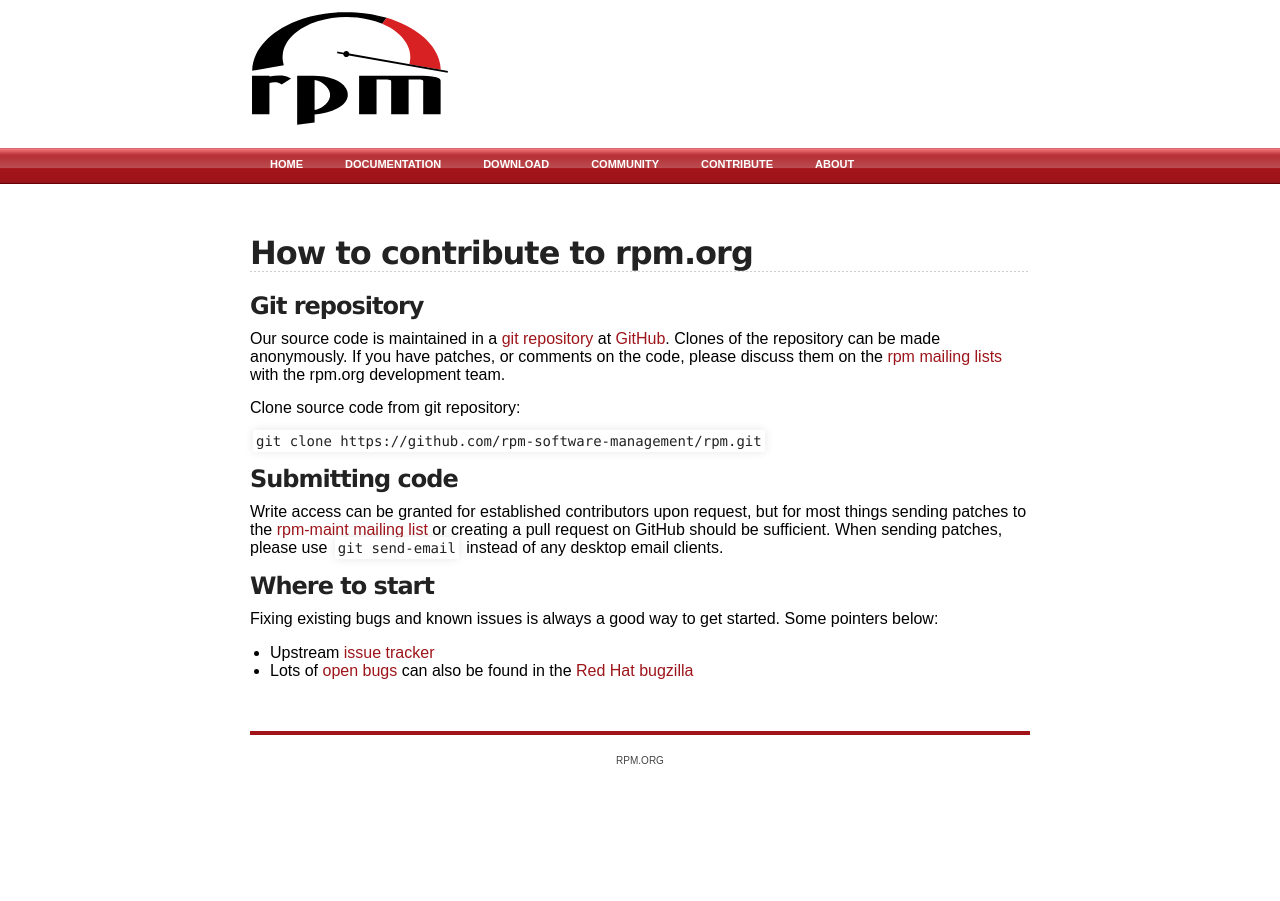
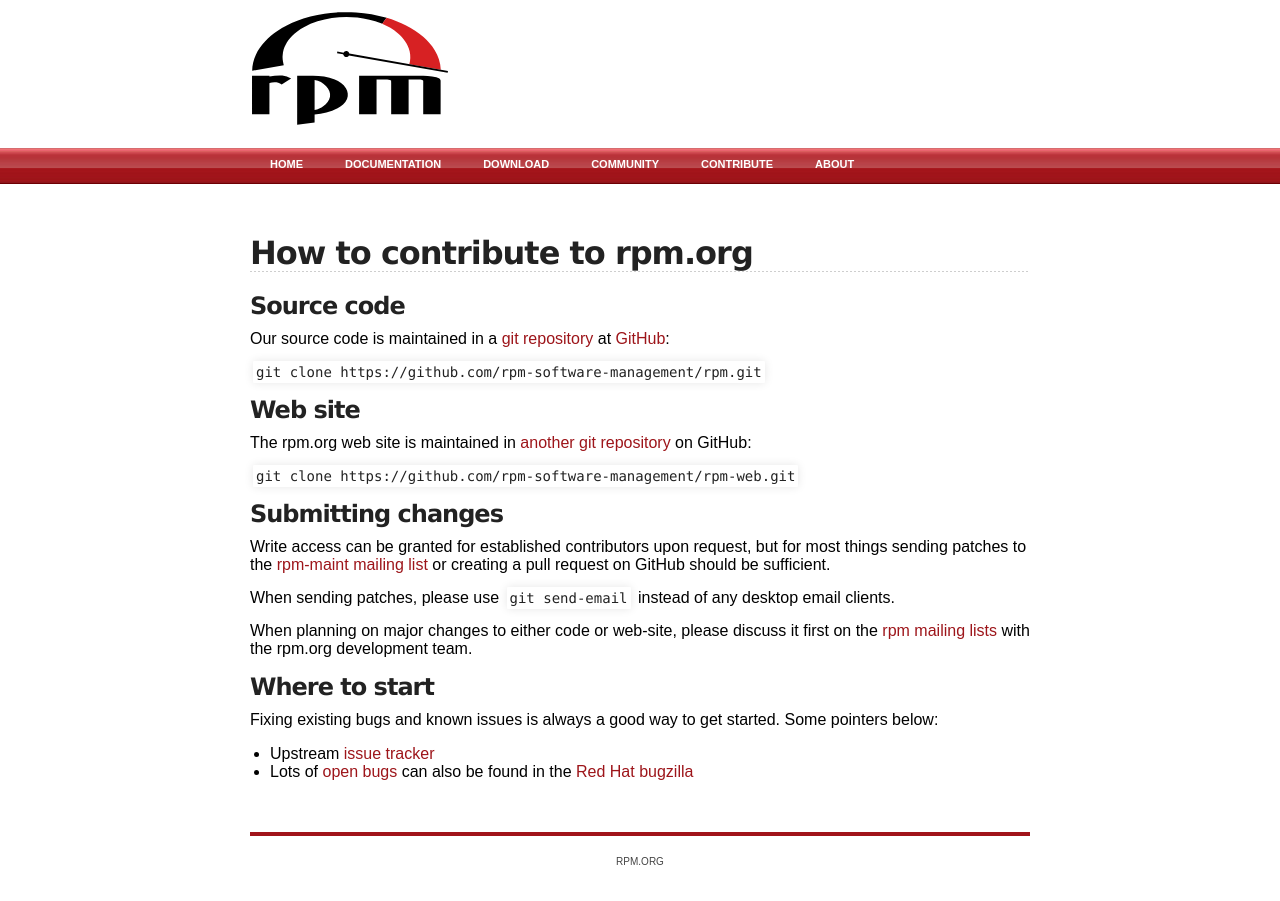
Before and after one commit to rpm-software-management/rpm-web, a Jekyll site: the page built from contribute.md, in a window 1280 px wide. Built offline with Jekyll 4.4.1, drawn with Linux system fonts in a browser that asks for light colours.

Commit message:
Rearrange contributing docs a bit, include web site

```diff
--- a/contribute.md
+++ b/contribute.md
@@ -4,26 +4,33 @@ title: rpm.org - Contribute
 ---
 ## How to contribute to rpm.org
 
-### Git repository
+### Source code
 
 Our source code is maintained in a
 [git repository](https://github.com/rpm-software-management/rpm) at
-[GitHub](https://github.com/). Clones of the repository can be made
-anonymously. If you have patches, or comments on the code, please discuss
-them on the [rpm mailing lists](community) with the rpm.org development team.
-
-Clone source code from git repository:
+[GitHub](https://github.com/):
 
 `git clone https://github.com/rpm-software-management/rpm.git`
 
-### Submitting code
+### Web site
+
+The rpm.org web site is maintained in [another git repository](https://github.com/rpm-software-management/rpm-web) on GitHub:
+
+`git clone https://github.com/rpm-software-management/rpm-web.git`
+
+### Submitting changes
 
 Write access can be granted for established contributors upon request, but
 for most things sending patches to the
 [rpm-maint mailing list](http://lists.rpm.org/mailman/listinfo/rpm-maint)
 or creating a pull request on GitHub should be sufficient.
+
 When sending patches, please use `git send-email` instead of any desktop
 email clients.
+
+When planning on major changes to either code or web-site, please discuss
+it first on the [rpm mailing lists](community) with the rpm.org development
+team.
 
 ### Where to start
 
```
